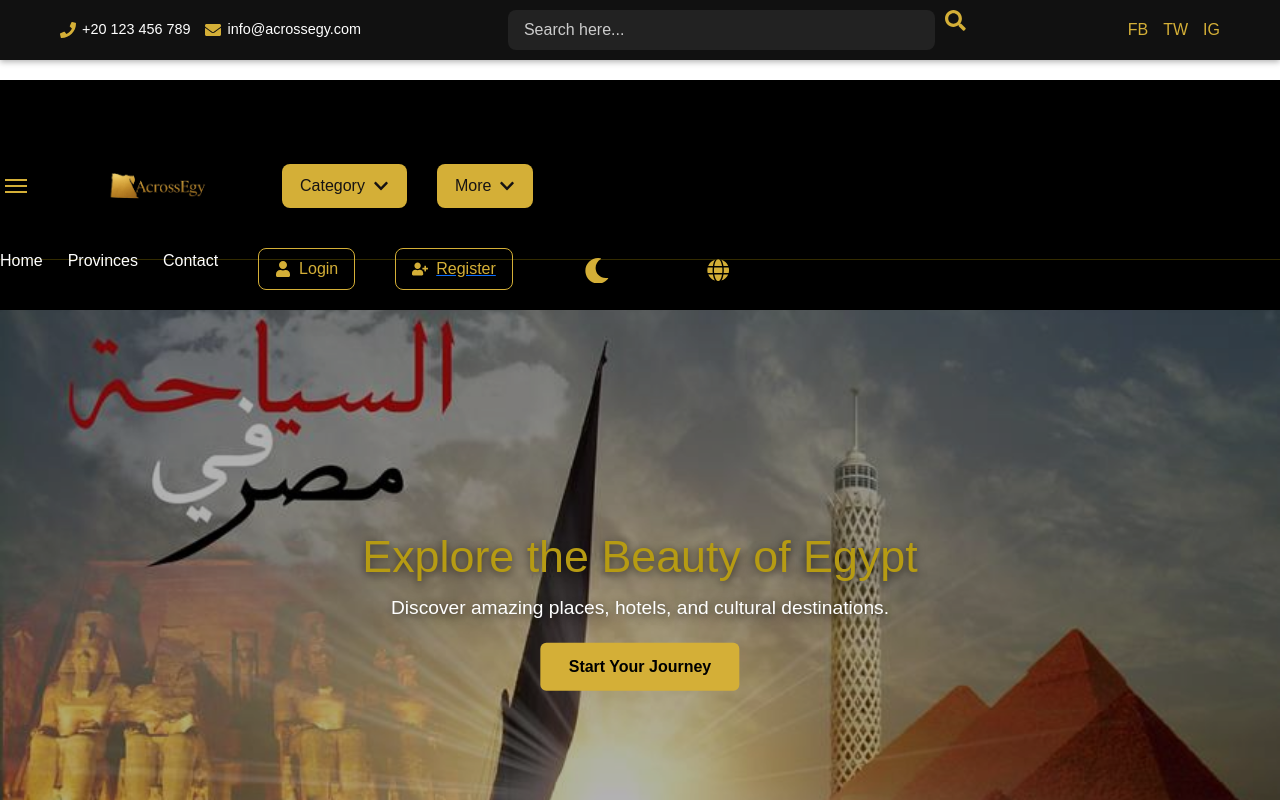
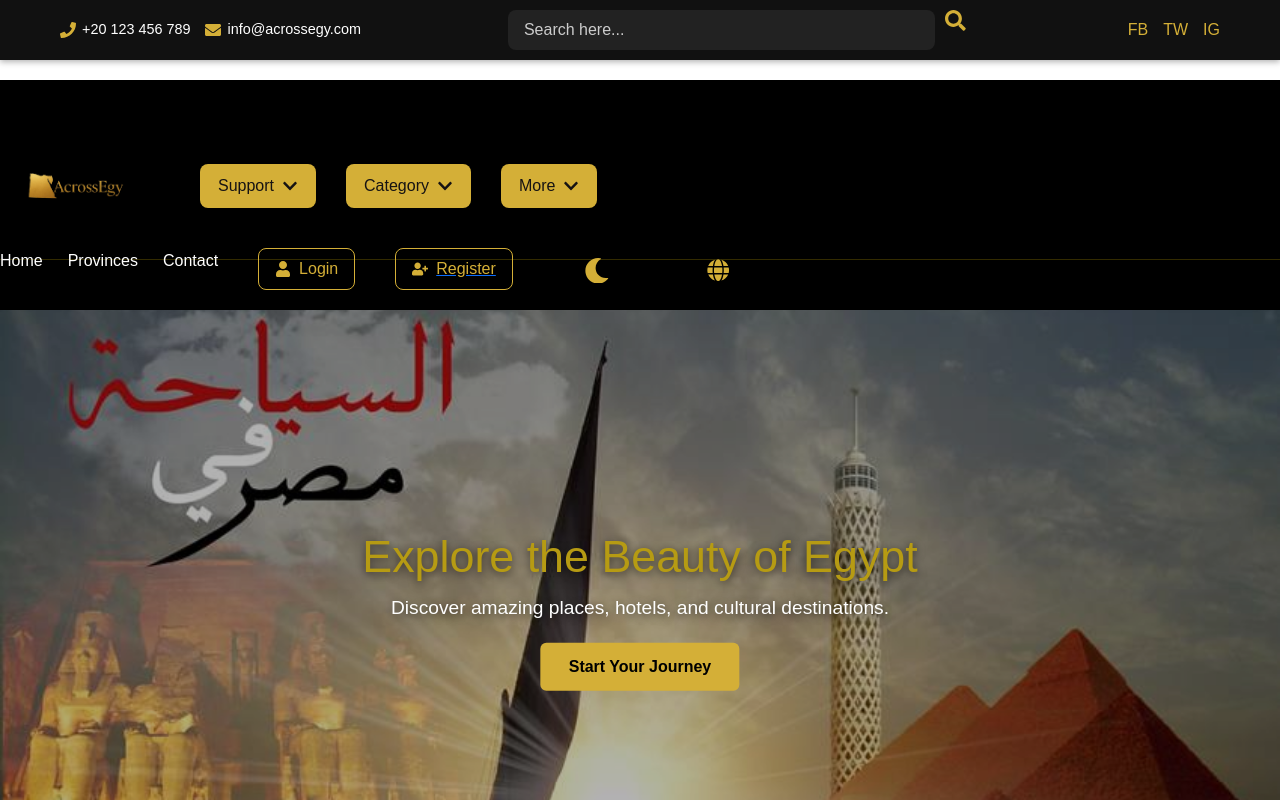
Before and after one commit to NaglaaMahmoud25/Across-Egypt, a React (Vite) app in the folder DEPIProject/: page / in a window 1280 px wide. Shown: the top 800 px of the page. Built offline with nearby package versions, Linux system fonts and the light colour scheme.

Commit message:
Update Navbar.jsx

```diff
--- a/DEPIProject/src/components/Navbar.jsx
+++ b/DEPIProject/src/components/Navbar.jsx
@@ -16,6 +16,8 @@ const [showMobileMenu, setShowMobileMenu] = useState(false);
 const [openCategory, setOpenCategory] = useState(false);
 const [openMore, setOpenMore] = useState(false);
 const [openSupport, setOpenSupport] = useState(false);
+
+
   const navigate = useNavigate();
 
   useEffect(() => {
@@ -54,39 +56,38 @@ const [openSupport, setOpenSupport] = useState(false);
       {/* Navbar */}
       <nav className={`navbar ${darkMode ? "dark" : "light"}`}>
         <div className="navbar-left">
-          {/* Info Dropdown على الشمال */}
-          <div className="info-dropdown">
-            <button className="info-btn" onClick={() => setShowInfoDropdown(!showInfoDropdown)}>
-              <div className="three-lines">
-                <span></span>
-                <span></span>
-                <span></span>
-              </div>
-            </button>
-            {showInfoDropdown && (
-              <ul className="info-menu">
-                <li><Link to="/terms" onClick={() => setShowInfoDropdown(false)}>Terms & Conditions</Link></li>
-                <li><Link to="/privacy" onClick={() => setShowInfoDropdown(false)}>Privacy Policy</Link></li>
-                <li><Link to="/related-sites" onClick={() => setShowInfoDropdown(false)}>Related Sites</Link></li>
-                <li><Link to="/faq" onClick={() => setShowInfoDropdown(false)}>FAQ</Link></li>
-              </ul>
-            )}
-          </div>
+
+
 
           <img src="/imges/egypt/logo.png" alt="Logo" className="logo" />
 
           {/* Browse Buttons */}
           <div className="browse-group">
+
+            <div className="browse-dropdown">
+              <button className="browse-btn" onClick={() => setShowInfoDropdown(!showInfoDropdown)}>
+                Support <FaChevronDown />
+              </button>
+              {showInfoDropdown && (
+                <ul className="category-menu">
+                 <li><Link className="nn"  to="/terms" onClick={() => setShowInfoDropdown(false)}>Terms & Conditions</Link></li>
+                  <li><Link className="nn" to="/privacy" onClick={() => setShowInfoDropdown(false)}>Privacy Policy</Link></li>
+                  <li><Link className="nn" to="/related-sites" onClick={() => setShowInfoDropdown(false)}>Related Sites</Link></li>
+                <li><Link className="nn" to="/faq" onClick={() => setShowInfoDropdown(false)}>FAQ</Link></li>
+                </ul>
+              )}
+            </div>
             {/* Media Button */}
+
             <div className="browse-dropdown">
               <button className="browse-btn" onClick={toggleMedia}>
                 Category <FaChevronDown />
               </button>
               {showMedia && (
                 <ul className="category-menu">
-                  <li><Link to="/images" onClick={() => setShowMedia(false)}>Images</Link></li>
-                  <li><Link to="/videos" onClick={() => setShowMedia(false)}>Videos</Link></li>
-                  <li><Link to="/events" onClick={() => setShowMedia(false)}>Events</Link></li>
+                  <li><Link  className="nn" to="/images" onClick={() => setShowMedia(false)}>Images</Link></li>
+                  <li><Link className="nn"  to="/videos" onClick={() => setShowMedia(false)}>Videos</Link></li>
+                  <li><Link  className="nn" to="/events" onClick={() => setShowMedia(false)}>Events</Link></li>
                 </ul>
               )}
             </div>
@@ -98,9 +99,9 @@ const [openSupport, setOpenSupport] = useState(false);
               </button>
               {showInfo && (
                 <ul className="category-menu">
-                  <li><Link to="/timeline" onClick={() => setShowInfo(false)}>Timeline</Link></li>
-                  <li><Link to="/egypt-history" onClick={() => setShowInfo(false)}>Egyptian History</Link></li>
-                  <li><Link to="/site-message" onClick={() => setShowInfo(false)}>Site Message</Link></li>
+                  <li><Link className="nn" to="/timeline" onClick={() => setShowInfo(false)}>Timeline</Link></li>
+                  <li><Link className="nn" to="/egypt-history" onClick={() => setShowInfo(false)}>Egyptian History</Link></li>
+                  <li><Link className="nn" to="/site-message" onClick={() => setShowInfo(false)}>Site Message</Link></li>
                 </ul>
               )}
             </div>
@@ -140,7 +141,7 @@ const [openSupport, setOpenSupport] = useState(false);
             <Login />
           </div>
         )}
-         {/* Burger Icon (visible only on small screens) */}
+        {/* Burger Icon (visible only on small screens) */}
 
 <button
   className="burger-icon"
@@ -150,6 +151,9 @@ const [openSupport, setOpenSupport] = useState(false);
   <span></span>
   <span></span>
 </button>
+
+{/* Mobile Side Menu */}
+
 <div className={`mobile-menu ${showMobileMenu ? "open" : ""}`}>
   <button className="close-btn" onClick={() => setShowMobileMenu(false)}>×</button>
 
@@ -204,6 +208,7 @@ const [openSupport, setOpenSupport] = useState(false);
 
   </ul>
 </div>
+
       </nav>
     </>
   );
```
